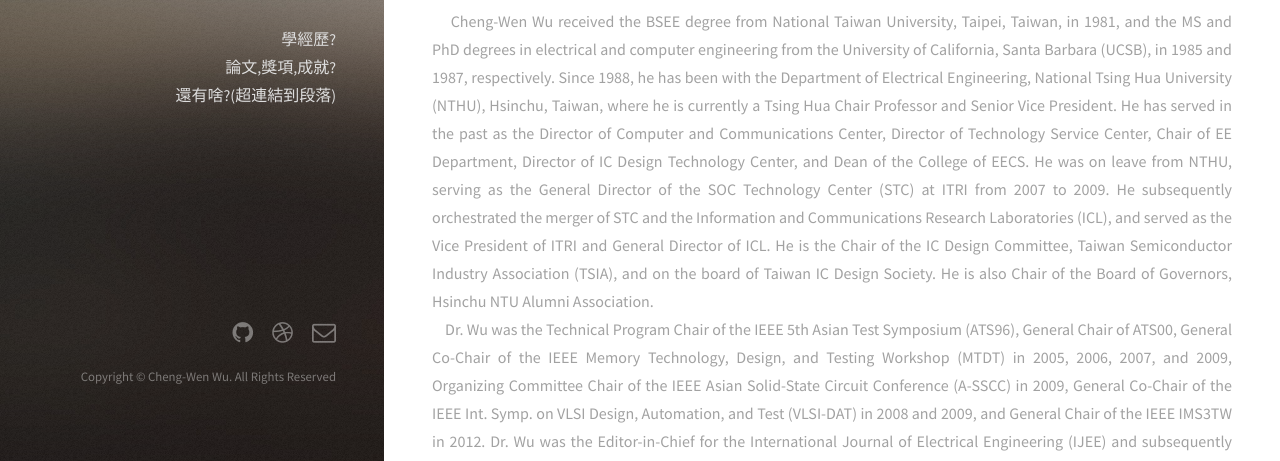
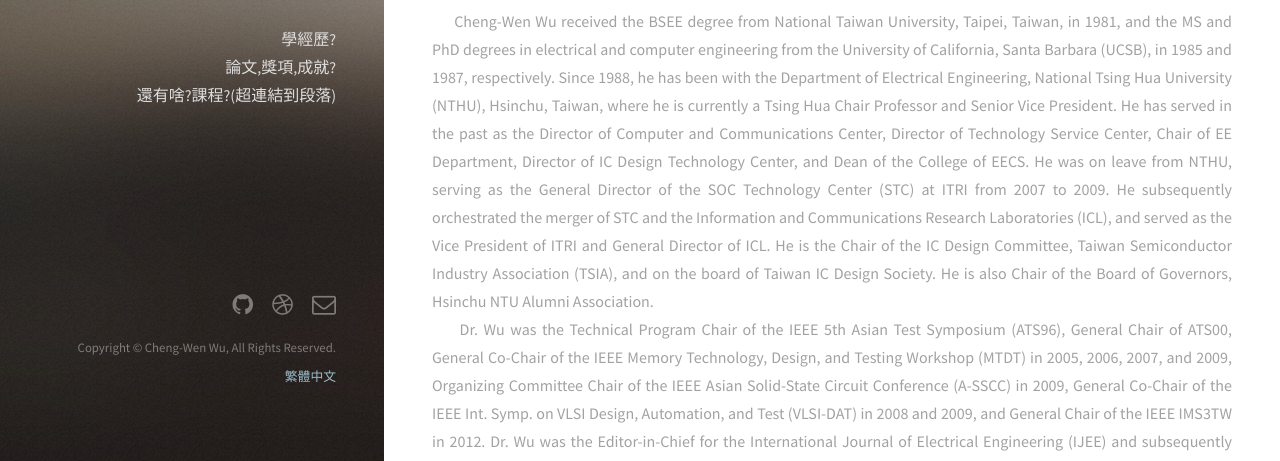
Before and after one commit to gt212345/cww, a plain HTML site: page index.html in a window 1280 px wide. Shown: the part 329-790 px from the top of the page. Drawn offline with Linux system fonts and the light colour scheme.

Commit message:
language switch button

```diff
--- a/index.html
+++ b/index.html
@@ -35,9 +35,9 @@
 				<h1><strong>Cheng-Wen Wu,&nbsp;Ph.D.</strong><br />Senior Vice President of Academic Affairs<br />
 				<a href="http://www.nthu.edu.tw/" target="_blank">National Tsing Hua University</a></h1><br />
 				<p>
-					<a href="#" style="color:#DDDDDD" style="text-decoration:none;">學經歷?</a><br />
+					<a href="#" style="color:#DDDDDD">學經歷?</a><br />
 					<a href="#" style="color:#DDDDDD">論文,獎項,成就?</a><br />
-					<a href="#" style="color:#DDDDDD">還有啥?(超連結到段落)</a>
+					<a href="#" style="color:#DDDDDD">還有啥?課程?(超連結到段落)</a>
 				</p>
 			</header>
 
@@ -57,11 +57,11 @@
 						<header class="major">
 							<h2>簡介英文?</h2>
 						</header>
-						<p>&nbsp;&nbsp;&nbsp;&nbsp;Cheng-Wen Wu received the BSEE degree from National Taiwan University, Taipei, Taiwan, in 1981, and the MS and PhD degrees in electrical and computer engineering from the University of California, Santa Barbara (UCSB), in 1985 and 1987, respectively. Since 1988, he has been with the Department of Electrical Engineering, National Tsing Hua University (NTHU), Hsinchu, Taiwan, where he is currently a Tsing Hua Chair Professor and Senior Vice President. He has served in the past as the Director of Computer and Communications Center, Director of Technology Service Center, Chair of EE Department, Director of IC Design Technology Center, and Dean of the College of EECS. He was on leave from NTHU, serving as the General Director of the SOC Technology Center (STC) at ITRI from 2007 to 2009. He subsequently orchestrated the merger of STC and the Information and Communications Research Laboratories (ICL), and served as the Vice President of ITRI and General Director of ICL. He is the Chair of the IC Design Committee, Taiwan Semiconductor Industry Association (TSIA), and on the board of Taiwan IC Design Society. He is also Chair of the Board of Governors, Hsinchu NTU Alumni Association.<br>
+						<p>&nbsp;&nbsp;&nbsp;&nbsp;&nbsp;Cheng-Wen Wu received the BSEE degree from National Taiwan University, Taipei, Taiwan, in 1981, and the MS and PhD degrees in electrical and computer engineering from the University of California, Santa Barbara (UCSB), in 1985 and 1987, respectively. Since 1988, he has been with the Department of Electrical Engineering, National Tsing Hua University (NTHU), Hsinchu, Taiwan, where he is currently a Tsing Hua Chair Professor and Senior Vice President. He has served in the past as the Director of Computer and Communications Center, Director of Technology Service Center, Chair of EE Department, Director of IC Design Technology Center, and Dean of the College of EECS. He was on leave from NTHU, serving as the General Director of the SOC Technology Center (STC) at ITRI from 2007 to 2009. He subsequently orchestrated the merger of STC and the Information and Communications Research Laboratories (ICL), and served as the Vice President of ITRI and General Director of ICL. He is the Chair of the IC Design Committee, Taiwan Semiconductor Industry Association (TSIA), and on the board of Taiwan IC Design Society. He is also Chair of the Board of Governors, Hsinchu NTU Alumni Association.<br>
 
-						&nbsp;&nbsp;&nbsp;&nbsp;Dr. Wu was the Technical Program Chair of the IEEE 5th Asian Test Symposium (ATS96), General Chair of ATS00, General Co-Chair of the IEEE Memory Technology, Design, and Testing Workshop (MTDT) in 2005, 2006, 2007, and 2009, Organizing Committee Chair of the IEEE Asian Solid-State Circuit Conference (A-SSCC) in 2009, General Co-Chair of the IEEE Int. Symp. on VLSI Design, Automation, and Test (VLSI-DAT) in 2008 and 2009, and General Chair of the IEEE IMS3TW in 2012. Dr. Wu was the Editor-in-Chief for the International Journal of Electrical Engineering (IJEE) and subsequently Chair of its Editorial Board. He is an Editor for the Journal of Electronic Testing: Theory and Applications (JETTA), an Editor for IEEE Design and Test of Computers, an Associate Editor for IEEE Transactions on Computers, and an Associate Editor for IEEE Transactions on CAD.<br>
+						&nbsp;&nbsp;&nbsp;&nbsp;&nbsp;Dr. Wu was the Technical Program Chair of the IEEE 5th Asian Test Symposium (ATS96), General Chair of ATS00, General Co-Chair of the IEEE Memory Technology, Design, and Testing Workshop (MTDT) in 2005, 2006, 2007, and 2009, Organizing Committee Chair of the IEEE Asian Solid-State Circuit Conference (A-SSCC) in 2009, General Co-Chair of the IEEE Int. Symp. on VLSI Design, Automation, and Test (VLSI-DAT) in 2008 and 2009, and General Chair of the IEEE IMS3TW in 2012. Dr. Wu was the Editor-in-Chief for the International Journal of Electrical Engineering (IJEE) and subsequently Chair of its Editorial Board. He is an Editor for the Journal of Electronic Testing: Theory and Applications (JETTA), an Editor for IEEE Design and Test of Computers, an Associate Editor for IEEE Transactions on Computers, and an Associate Editor for IEEE Transactions on CAD.<br>
 
-						&nbsp;&nbsp;&nbsp;&nbsp;In addition to a few best paper awards, Dr. Wu received the Distinguished Teaching Awards (twice) from NTHU, the Outstanding Electrical Engineering Professor Award from the Chinese Institute of Electrical Engineers (CIEE), the Distinguished Research Awards (three times) from National Science Council, the Industrial Collaboration Awards (twice) from the Ministry of Education (MOE), the Academic Award from MOE, the Continuous Service Award and Outstanding Contribution Award from the IEEE Computer Society, the IEEE VLSI Test Symposium (VTS) Best Innovative Practices Session Award from TTTC, IEEE Computer Society, the Distinguished Industrial Collaboration Award from NTHU, the National Invention Award (Silver Medal) from Ministry of Economic Affairs, and the TECO Award. He became a Golden Core Member of the IEEE Computer Society in 2006. In 2013, he received the National Endowed Chair Professorship from MOE. His research interests include design and test of high performance VLSI circuits and systems, and test and repair of semiconductor memory. He is a life member of the CIEE, a life member of Taiwan IC Design Society, and a Fellow of the IEEE.</p>
+						&nbsp;&nbsp;&nbsp;&nbsp;&nbsp;In addition to a few best paper awards, Dr. Wu received the Distinguished Teaching Awards (twice) from NTHU, the Outstanding Electrical Engineering Professor Award from the Chinese Institute of Electrical Engineers (CIEE), the Distinguished Research Awards (three times) from National Science Council, the Industrial Collaboration Awards (twice) from the Ministry of Education (MOE), the Academic Award from MOE, the Continuous Service Award and Outstanding Contribution Award from the IEEE Computer Society, the IEEE VLSI Test Symposium (VTS) Best Innovative Practices Session Award from TTTC, IEEE Computer Society, the Distinguished Industrial Collaboration Award from NTHU, the National Invention Award (Silver Medal) from Ministry of Economic Affairs, and the TECO Award. He became a Golden Core Member of the IEEE Computer Society in 2006. In 2013, he received the National Endowed Chair Professorship from MOE. His research interests include design and test of high performance VLSI circuits and systems, and test and repair of semiconductor memory. He is a life member of the CIEE, a life member of Taiwan IC Design Society, and a Fellow of the IEEE.</p>
 						<ul class="actions">
 							<li><a href="#" class="button">Learn More</a></li>
 						</ul>
@@ -91,7 +91,8 @@
 					<li><a href="#" class="icon fa-envelope-o"><span class="label">Email</span></a></li>
 				</ul>
 				<ul class="copyright">
-					<li>Copyright &copy; Cheng-Wen Wu. All Rights Reserved</li>
+					<li>Copyright &copy; Cheng-Wen Wu,&nbsp;All Rights Reserved.</li>
+					<li><a href="#" style="color:#9BBCCC">繁體中文</a></li>
 				</ul>
 			</footer>
 
```
